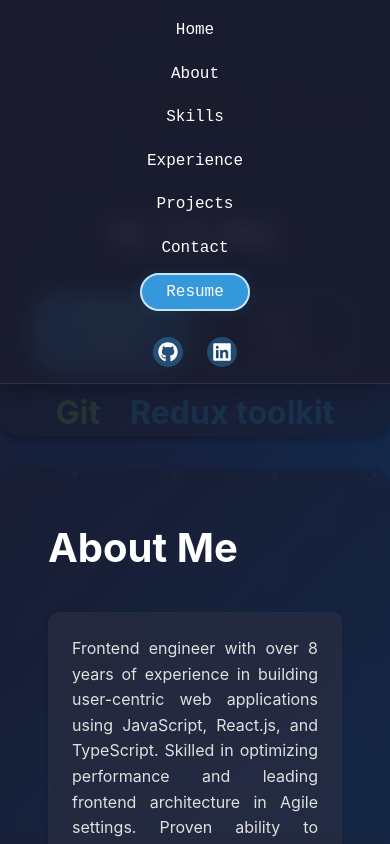
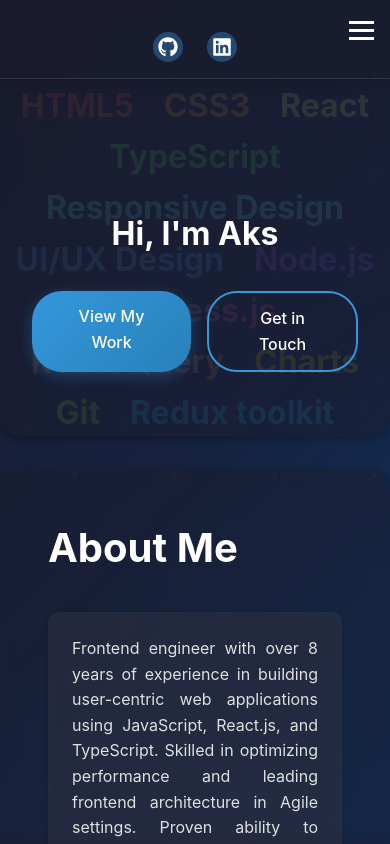
Before and after one commit to bajran/port-folio, a React (Create React App) app: page / in a window 390 px wide. Shown: the top 844 px of the page. Built offline with nearby package versions, Linux system fonts and the light colour scheme.

Commit message:
Menu issue fixed

```diff
--- a/src/components/Header.tsx
+++ b/src/components/Header.tsx
@@ -1,8 +1,14 @@
-import React from "react";
+import React, { useState } from "react";
 import { FaGithub, FaLinkedin } from "react-icons/fa";
 import type { IconType } from "react-icons";
 
 const Header: React.FC = () => {
+  const [isMenuOpen, setIsMenuOpen] = useState(false);
+
+  const toggleMenu = () => {
+    setIsMenuOpen(!isMenuOpen);
+  };
+
   const GithubIcon = FaGithub as unknown as React.ComponentType<{
     size: number;
   }>;
@@ -13,24 +19,45 @@ const Header: React.FC = () => {
   return (
     <header className="header">
       <nav className="nav">
-        <ul className="nav-links">
+        <div
+          className={`menu-toggle ${isMenuOpen ? "active" : ""}`}
+          onClick={toggleMenu}
+        >
+          <span></span>
+          <span></span>
+          <span></span>
+        </div>
+        <div className="nav-container">
+          <ul className={`nav-links ${isMenuOpen ? "active" : ""}`}>
             <li>
-            <a href="#home">Home</a>
+              <a href="#home" onClick={() => setIsMenuOpen(false)}>
+                Home
+              </a>
             </li>
             <li>
-            <a href="#about">About</a>
+              <a href="#about" onClick={() => setIsMenuOpen(false)}>
+                About
+              </a>
             </li>
             <li>
-            <a href="#skills">Skills</a>
+              <a href="#skills" onClick={() => setIsMenuOpen(false)}>
+                Skills
+              </a>
             </li>
             <li>
-            <a href="#experience">Experience</a>
+              <a href="#experience" onClick={() => setIsMenuOpen(false)}>
+                Experience
+              </a>
             </li>
             <li>
-            <a href="#projects">Projects</a>
+              <a href="#projects" onClick={() => setIsMenuOpen(false)}>
+                Projects
+              </a>
             </li>
             <li>
-            <a href="#contact">Contact</a>
+              <a href="#contact" onClick={() => setIsMenuOpen(false)}>
+                Contact
+              </a>
             </li>
             <li>
               <a
@@ -38,6 +65,7 @@ const Header: React.FC = () => {
                 target="_blank"
                 rel="noopener noreferrer"
                 className="resume-button"
+                onClick={() => setIsMenuOpen(false)}
               >
                 Resume
               </a>
@@ -69,6 +97,7 @@ const Header: React.FC = () => {
               </li>
             </ul>
           </div>
+        </div>
       </nav>
     </header>
   );
--- a/src/styles/App.css
+++ b/src/styles/App.css
@@ -64,6 +64,13 @@ body {
   position: relative;
 }
 
+.nav-container {
+  display: flex;
+  align-items: center;
+  justify-content: space-between;
+  width: 100%;
+}
+
 .logo {
   font-size: 2rem;
   font-weight: 700;
@@ -77,6 +84,8 @@ body {
   list-style: none;
   gap: 2rem;
   align-items: center;
+  margin: 0;
+  padding: 0;
 }
 
 .header-right-links {
@@ -91,6 +100,8 @@ body {
   list-style: none;
   gap: 1rem;
   align-items: center;
+  margin: 0;
+  padding: 0;
 }
 
 .header-right-links a {
@@ -755,37 +766,91 @@ section {
 @media (max-width: 768px) {
   .nav {
     flex-direction: column;
-    align-items: center;
     padding: 1rem;
   }
 
-  .nav-links {
-    margin-bottom: 1rem;
-    gap: 1rem;
+  .nav-container {
     flex-direction: column;
     align-items: center;
   }
 
+  .nav-links {
+    flex-direction: column;
+    width: 100%;
+    gap: 1rem;
+    margin-top: 1rem;
+    display: none; /* Hide by default on mobile */
+  }
+
+  .nav-links.active {
+    display: flex; /* Show when active */
+  }
+
+  .nav-links li {
+    width: 100%;
+    text-align: center;
+  }
+
+  .nav-links a {
+    display: block;
+    padding: 0.8rem;
+    width: 100%;
+  }
+
   .header-right-links {
     position: static;
-    top: auto;
-    right: auto;
     transform: none;
     width: 100%;
     margin-top: 1rem;
+    display: flex;
+    justify-content: center;
   }
 
   .header-right-links ul {
     justify-content: center;
     gap: 1.5rem;
+    margin: 0;
+    padding: 0;
   }
 
-  .header-right-links a {
-    padding: 0.5rem;
+  .header-right-links .social-icon {
+    font-size: 1.5rem;
+    padding: 5px;
   }
 
-  .header-right-links .resume-button {
-    padding: 0.5rem 1.5rem !important;
+  /* Add hamburger menu button */
+  .menu-toggle {
+    display: block;
+    position: absolute;
+    top: 1rem;
+    right: 1rem;
+    cursor: pointer;
+    z-index: 1001;
+  }
+
+  .menu-toggle span {
+    display: block;
+    width: 25px;
+    height: 3px;
+    background-color: #ffffff;
+    margin: 5px 0;
+    transition: all 0.3s ease;
+  }
+
+  .menu-toggle.active span:nth-child(1) {
+    transform: rotate(45deg) translate(5px, 5px);
+  }
+
+  .menu-toggle.active span:nth-child(2) {
+    opacity: 0;
+  }
+
+  .menu-toggle.active span:nth-child(3) {
+    transform: rotate(-45deg) translate(7px, -6px);
+  }
+
+  .resume-button {
+    margin: 0.5rem 0;
   }
 
   .hero h1 {
```
Also changed, not shown: 11 other files (tests, documents, lock files or other folders). Lines whose indentation alone changed are shown as unchanged.
